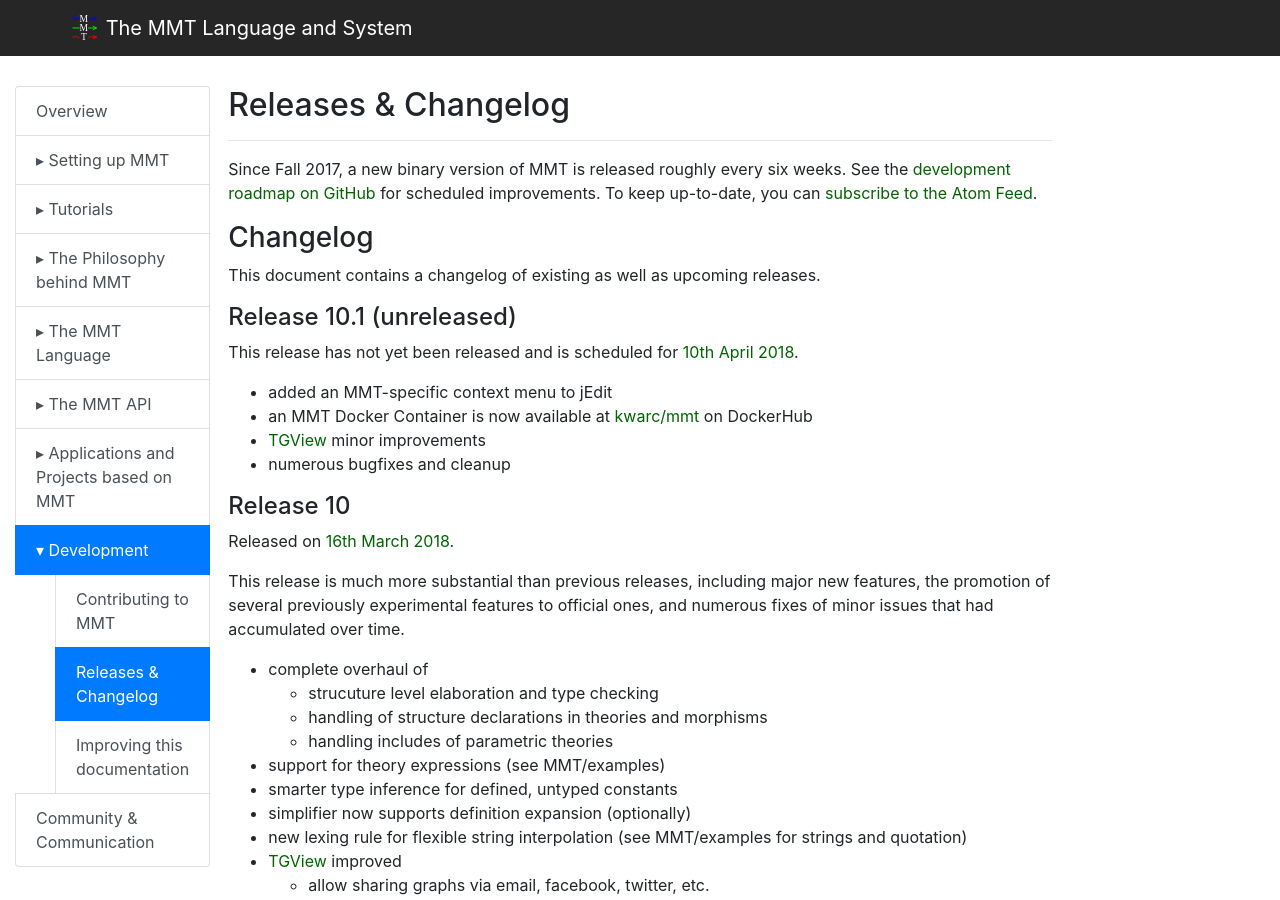
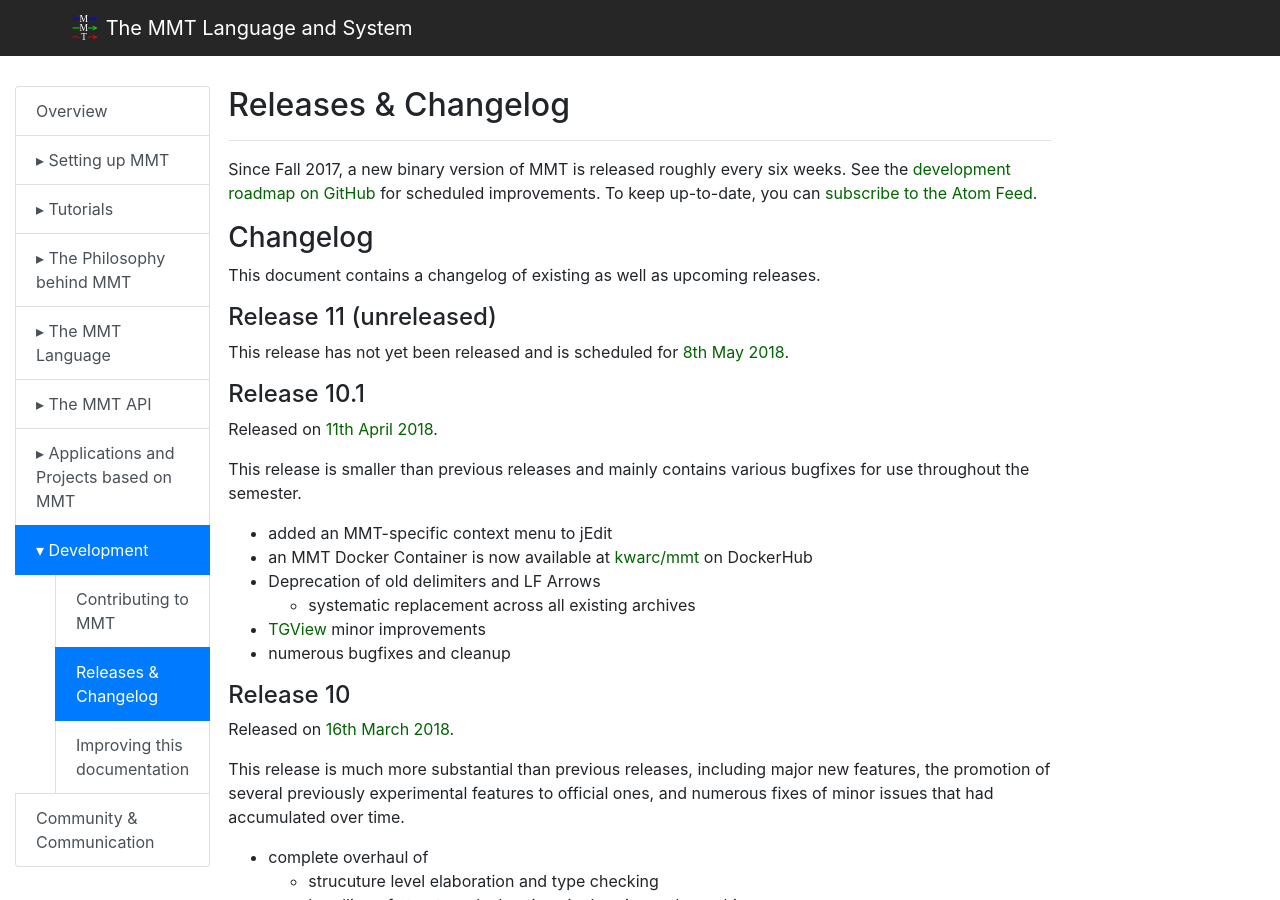
Before and after one commit to UniFormal/uniformal.github.io, a Jekyll site: the page built from doc/development/releases.md, in a window 1280 px wide and 900 px high. Built offline with Jekyll 4.4.1, drawn with Linux system fonts in a browser that asks for light colours.

Commit message:
Finalize 10.1 changelog

```diff
--- a/doc/development/releases.md
+++ b/doc/development/releases.md
@@ -11,16 +11,19 @@ To keep up-to-date, you can [subscribe to the Atom Feed](https://github.com/Unif
 
 This document contains a changelog of existing as well as upcoming releases.
 
-<!--
 #### Release 11 (unreleased)
 This release has not yet been released and is scheduled for [8th May 2018](https://github.com/UniFormal/MMT/milestone/3).
-!-->
-#### Release 10.1 (unreleased)
 
-This release has not yet been released and is scheduled for [10th April 2018](https://github.com/UniFormal/MMT/milestone/10).
+#### Release 10.1
+
+Released on [11th April 2018](https://github.com/UniFormal/MMT/releases/tag/v10.1.0).
+
+This release is smaller than previous releases and mainly contains various bugfixes for use throughout the semester.
 
 - added an MMT-specific context menu to jEdit
 - an MMT Docker Container is now available at [kwarc/mmt](https://hub.docker.com/r/kwarc/mmt/) on DockerHub
+- Deprecation of old delimiters and LF Arrows
+    - systematic replacement across all existing archives
 - [TGView](https://github.com/UniFormal/TGView) minor improvements
 - numerous bugfixes and cleanup
 
```
